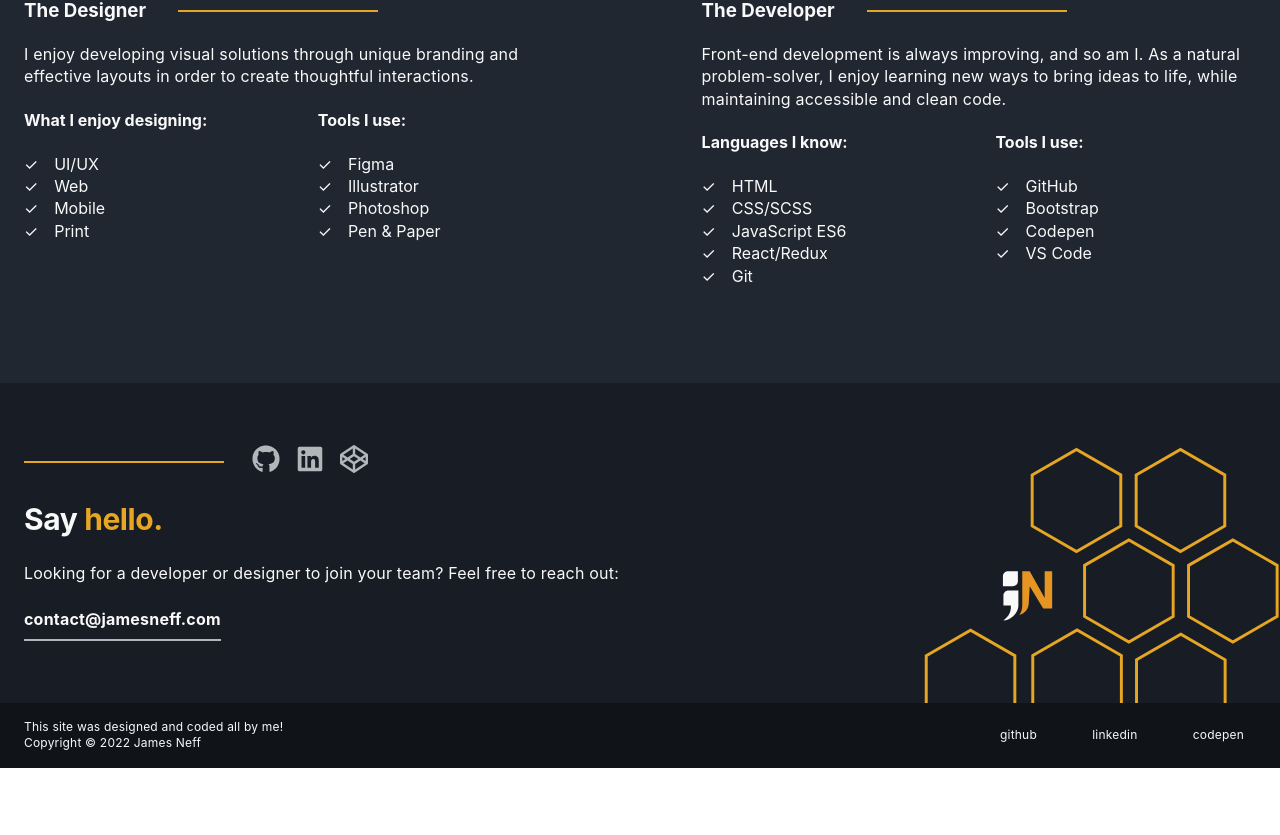
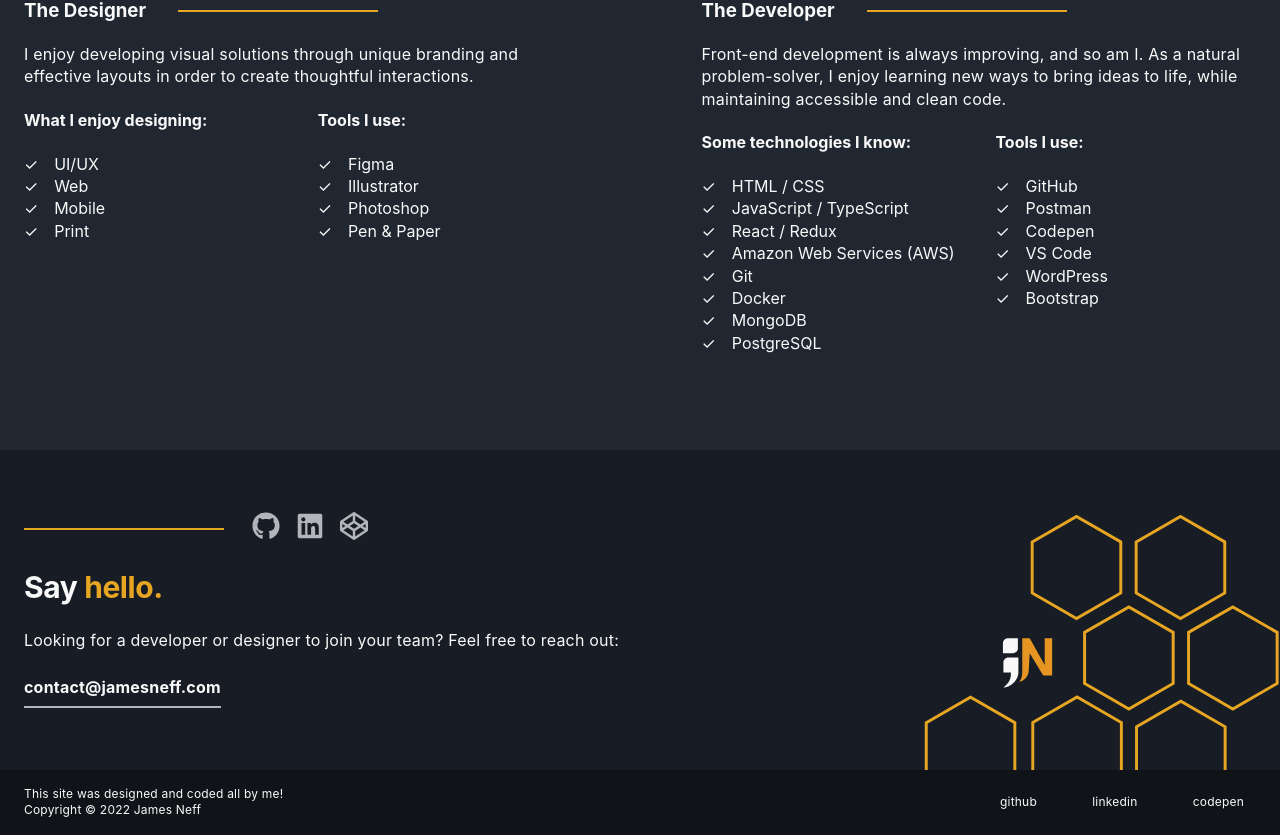
Before and after one commit to NeffCodes/Portfolio-v2.0, a Next.js app: page / in a window 1280 px wide. Shown: the part 2349-3184 px from the top of the page. Before the commit the page ends 3117 px from the top, so only its background shows below. Built offline with nearby package versions, Linux system fonts and the light colour scheme.

Commit message:
update technologies on index page

```diff
--- a/src/pages/index.js
+++ b/src/pages/index.js
@@ -354,20 +354,25 @@ export default function Home() {
                   I enjoy learning new ways to bring ideas to life, while maintaining accessible and clean code.
                 </p>
                 <div className={styles.about_list_container}>
-                    <h4 className={styles.head_A}>Languages I know:</h4>
+                    <h4 className={styles.head_A}>Some technologies I know:</h4>
                     <ul className={styles.list_A}>
-                      <li>HTML</li>
-                      <li>CSS/SCSS</li>
-                      <li>JavaScript ES6</li>
-                      <li>React/Redux</li>
+                      <li>HTML / CSS</li>
+                      <li>JavaScript / TypeScript</li>
+                      <li>React / Redux</li>
+                      <li>Amazon Web Services (AWS)</li>
                       <li>Git</li>
+                      <li>Docker</li>
+                      <li>MongoDB</li>
+                      <li>PostgreSQL</li>
                     </ul>
                     <h4 className={styles.head_B}>Tools I use:</h4>
                     <ul className={styles.list_B}>
                       <li>GitHub</li>
-                      <li>Bootstrap</li>
+                      <li>Postman</li>
                       <li>Codepen</li>
                       <li>VS Code</li>
+                      <li>WordPress</li>
+                      <li>Bootstrap</li>
                     </ul>
                 </div>
               </div>
```
